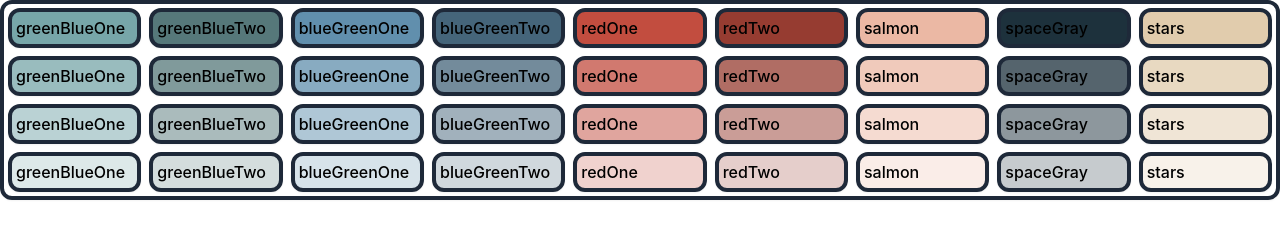
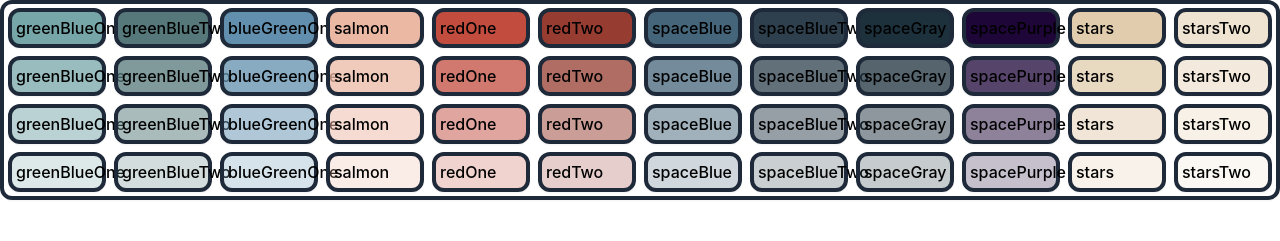
Before and after one commit to Skips2003/Jym, a Python web app: template app/templates/home.html in a window 1280 px wide. Shown: the part 78-319 px from the top of the page. Run offline with Jinja, Linux system fonts and the light colour scheme; the template is opened without the code that fills it, so the values that code supplies are empty; some libraries are stand-ins or nearby versions.

Commit message:
more colours

```diff
--- a/app/static/dist/output.css
+++ b/app/static/dist/output.css
@@ -103,12 +103,15 @@
     --color-greenBlueOne: #77a6a9;
     --color-greenBlueTwo: #56787a;
     --color-blueGreenOne: #618fad;
-    --color-blueGreenTwo: #45657a;
+    --color-spaceBlue: #45657a;
+    --color-spaceBlueTwo: #2E404D;
     --color-redOne: #c24d3f;
     --color-redTwo: #963c31;
     --color-salmon: #ebb8a4;
     --color-spaceGray: #1d313c;
     --color-stars: #e1ccad;
+    --color-starsTwo: #EFE3D2;
+    --color-spacePurple: #1F0638;
   }
 }
 @layer base {
@@ -535,8 +538,11 @@
   .grid-cols-7 {
     grid-template-columns: repeat(7, minmax(0, 1fr));
   }
-  .grid-cols-9 {
-    grid-template-columns: repeat(9, minmax(0, 1fr));
+  .grid-cols-11 {
+    grid-template-columns: repeat(11, minmax(0, 1fr));
+  }
+  .grid-cols-12 {
+    grid-template-columns: repeat(12, minmax(0, 1fr));
   }
   .grid-rows-1 {
     grid-template-rows: repeat(1, minmax(0, 1fr));
@@ -641,27 +647,6 @@
       background-color: color-mix(in oklab, var(--color-blueGreenOne) 75%, transparent);
     }
   }
-  .bg-blueGreenTwo {
-    background-color: var(--color-blueGreenTwo);
-  }
-  .bg-blueGreenTwo\/25 {
-    background-color: color-mix(in srgb, #45657a 25%, transparent);
-    @supports (color: color-mix(in lab, red, red)) {
-      background-color: color-mix(in oklab, var(--color-blueGreenTwo) 25%, transparent);
-    }
-  }
-  .bg-blueGreenTwo\/50 {
-    background-color: color-mix(in srgb, #45657a 50%, transparent);
-    @supports (color: color-mix(in lab, red, red)) {
-      background-color: color-mix(in oklab, var(--color-blueGreenTwo) 50%, transparent);
-    }
-  }
-  .bg-blueGreenTwo\/75 {
-    background-color: color-mix(in srgb, #45657a 75%, transparent);
-    @supports (color: color-mix(in lab, red, red)) {
-      background-color: color-mix(in oklab, var(--color-blueGreenTwo) 75%, transparent);
-    }
-  }
   .bg-brand {
     background-color: var(--color-brand);
   }
@@ -800,6 +785,48 @@
       background-color: color-mix(in oklab, var(--color-salmon) 75%, transparent);
     }
   }
+  .bg-spaceBlue {
+    background-color: var(--color-spaceBlue);
+  }
+  .bg-spaceBlue\/25 {
+    background-color: color-mix(in srgb, #45657a 25%, transparent);
+    @supports (color: color-mix(in lab, red, red)) {
+      background-color: color-mix(in oklab, var(--color-spaceBlue) 25%, transparent);
+    }
+  }
+  .bg-spaceBlue\/50 {
+    background-color: color-mix(in srgb, #45657a 50%, transparent);
+    @supports (color: color-mix(in lab, red, red)) {
+      background-color: color-mix(in oklab, var(--color-spaceBlue) 50%, transparent);
+    }
+  }
+  .bg-spaceBlue\/75 {
+    background-color: color-mix(in srgb, #45657a 75%, transparent);
+    @supports (color: color-mix(in lab, red, red)) {
+      background-color: color-mix(in oklab, var(--color-spaceBlue) 75%, transparent);
+    }
+  }
+  .bg-spaceBlueTwo {
+    background-color: var(--color-spaceBlueTwo);
+  }
+  .bg-spaceBlueTwo\/25 {
+    background-color: color-mix(in srgb, #2E404D 25%, transparent);
+    @supports (color: color-mix(in lab, red, red)) {
+      background-color: color-mix(in oklab, var(--color-spaceBlueTwo) 25%, transparent);
+    }
+  }
+  .bg-spaceBlueTwo\/50 {
+    background-color: color-mix(in srgb, #2E404D 50%, transparent);
+    @supports (color: color-mix(in lab, red, red)) {
+      background-color: color-mix(in oklab, var(--color-spaceBlueTwo) 50%, transparent);
+    }
+  }
+  .bg-spaceBlueTwo\/75 {
+    background-color: color-mix(in srgb, #2E404D 75%, transparent);
+    @supports (color: color-mix(in lab, red, red)) {
+      background-color: color-mix(in oklab, var(--color-spaceBlueTwo) 75%, transparent);
+    }
+  }
   .bg-spaceGray {
     background-color: var(--color-spaceGray);
   }
@@ -821,6 +848,27 @@
       background-color: color-mix(in oklab, var(--color-spaceGray) 75%, transparent);
     }
   }
+  .bg-spacePurple {
+    background-color: var(--color-spacePurple);
+  }
+  .bg-spacePurple\/25 {
+    background-color: color-mix(in srgb, #1F0638 25%, transparent);
+    @supports (color: color-mix(in lab, red, red)) {
+      background-color: color-mix(in oklab, var(--color-spacePurple) 25%, transparent);
+    }
+  }
+  .bg-spacePurple\/50 {
+    background-color: color-mix(in srgb, #1F0638 50%, transparent);
+    @supports (color: color-mix(in lab, red, red)) {
+      background-color: color-mix(in oklab, var(--color-spacePurple) 50%, transparent);
+    }
+  }
+  .bg-spacePurple\/75 {
+    background-color: color-mix(in srgb, #1F0638 75%, transparent);
+    @supports (color: color-mix(in lab, red, red)) {
+      background-color: color-mix(in oklab, var(--color-spacePurple) 75%, transparent);
+    }
+  }
   .bg-stars {
     background-color: var(--color-stars);
   }
@@ -840,6 +888,27 @@
     background-color: color-mix(in srgb, #e1ccad 75%, transparent);
     @supports (color: color-mix(in lab, red, red)) {
       background-color: color-mix(in oklab, var(--color-stars) 75%, transparent);
+    }
+  }
+  .bg-starsTwo {
+    background-color: var(--color-starsTwo);
+  }
+  .bg-starsTwo\/25 {
+    background-color: color-mix(in srgb, #EFE3D2 25%, transparent);
+    @supports (color: color-mix(in lab, red, red)) {
+      background-color: color-mix(in oklab, var(--color-starsTwo) 25%, transparent);
+    }
+  }
+  .bg-starsTwo\/50 {
+    background-color: color-mix(in srgb, #EFE3D2 50%, transparent);
+    @supports (color: color-mix(in lab, red, red)) {
+      background-color: color-mix(in oklab, var(--color-starsTwo) 50%, transparent);
+    }
+  }
+  .bg-starsTwo\/75 {
+    background-color: color-mix(in srgb, #EFE3D2 75%, transparent);
+    @supports (color: color-mix(in lab, red, red)) {
+      background-color: color-mix(in oklab, var(--color-starsTwo) 75%, transparent);
     }
   }
   .bg-yellow-200 {
@@ -954,15 +1023,6 @@
   }
   .text-white {
     color: var(--color-white);
-  }
-  .opacity-25 {
-    opacity: 25%;
-  }
-  .opacity-50 {
-    opacity: 50%;
-  }
-  .opacity-75 {
-    opacity: 75%;
   }
   .shadow-lg {
     --tw-shadow: 0 10px 15px -3px var(--tw-shadow-color, rgb(0 0 0 / 0.1)), 0 4px 6px -4px var(--tw-shadow-color, rgb(0 0 0 / 0.1));
--- a/app/static/src/input.css
+++ b/app/static/src/input.css
@@ -9,12 +9,15 @@
     --color-greenBlueOne: #77a6a9;
     --color-greenBlueTwo: #56787a;
     --color-blueGreenOne: #618fad;
-    --color-blueGreenTwo: #45657a;
+    --color-spaceBlue: #45657a;
+    --color-spaceBlueTwo: #2E404D;
     --color-redOne: #c24d3f;
     --color-redTwo: #963c31;
     --color-salmon: #ebb8a4;
     --color-spaceGray: #1d313c;
     --color-stars: #e1ccad;
+    --color-starsTwo: #EFE3D2;
+    --color-spacePurple: #1F0638;
 
     /* default color */
     --color-default: var(--color-gray-800);
--- a/app/templates/home.html
+++ b/app/templates/home.html
@@ -8,43 +8,58 @@
         const currentSchedule = {{ schedule|tojson|safe }};
         console.log(currentSchedule);
     </script>
-    <div class="baseCard grid grid-cols-9 gap-2">
+    <div class="baseCard grid grid-cols-12 gap-2">
         <div class="baseCard col-span-1 bg-greenBlueOne"><p>greenBlueOne</p></div>
         <div class="baseCard col-span-1 bg-greenBlueTwo"><p>greenBlueTwo</p></div>
         <div class="baseCard col-span-1 bg-blueGreenOne"><p>blueGreenOne</p></div>
-        <div class="baseCard col-span-1 bg-blueGreenTwo"><p>blueGreenTwo</p></div>
+        <div class="baseCard col-span-1 bg-salmon"><p>salmon</p></div>
         <div class="baseCard col-span-1 bg-redOne"><p>redOne</p></div>
         <div class="baseCard col-span-1 bg-redTwo"><p>redTwo</p></div>
-        <div class="baseCard col-span-1 bg-salmon"><p>salmon</p></div>
+        <div class="baseCard col-span-1 bg-spaceBlue"><p>spaceBlue</p></div>
+        <div class="baseCard col-span-1 bg-spaceBlueTwo"><p>spaceBlueTwo</p></div>
         <div class="baseCard col-span-1 bg-spaceGray"><p>spaceGray</p></div>
+        <div class="baseCard col-span-1 bg-spacePurple"><p>spacePurple</p></div>
         <div class="baseCard col-span-1 bg-stars"><p>stars</p></div>
+        <div class="baseCard col-span-1 bg-starsTwo"><p>starsTwo</p></div>
+
         <div class="baseCard col-span-1 bg-greenBlueOne/75"><p>greenBlueOne</p></div>
         <div class="baseCard col-span-1 bg-greenBlueTwo/75"><p>greenBlueTwo</p></div>
         <div class="baseCard col-span-1 bg-blueGreenOne/75"><p>blueGreenOne</p></div>
-        <div class="baseCard col-span-1 bg-blueGreenTwo/75"><p>blueGreenTwo</p></div>
+        <div class="baseCard col-span-1 bg-salmon/75"><p>salmon</p></div>
         <div class="baseCard col-span-1 bg-redOne/75"><p>redOne</p></div>
         <div class="baseCard col-span-1 bg-redTwo/75"><p>redTwo</p></div>
-        <div class="baseCard col-span-1 bg-salmon/75"><p>salmon</p></div>
+        <div class="baseCard col-span-1 bg-spaceBlue/75"><p>spaceBlue</p></div>
+        <div class="baseCard col-span-1 bg-spaceBlueTwo/75"><p>spaceBlueTwo</p></div>
         <div class="baseCard col-span-1 bg-spaceGray/75"><p>spaceGray</p></div>
+        <div class="baseCard col-span-1 bg-spacePurple/75"><p>spacePurple</p></div>
         <div class="baseCard col-span-1 bg-stars/75"><p>stars</p></div>
+        <div class="baseCard col-span-1 bg-starsTwo/75"><p>starsTwo</p></div>
+
         <div class="baseCard col-span-1 bg-greenBlueOne/50"><p>greenBlueOne</p></div>
         <div class="baseCard col-span-1 bg-greenBlueTwo/50"><p>greenBlueTwo</p></div>
         <div class="baseCard col-span-1 bg-blueGreenOne/50"><p>blueGreenOne</p></div>
-        <div class="baseCard col-span-1 bg-blueGreenTwo/50"><p>blueGreenTwo</p></div>
+        <div class="baseCard col-span-1 bg-salmon/50"><p>salmon</p></div>
         <div class="baseCard col-span-1 bg-redOne/50"><p>redOne</p></div>
         <div class="baseCard col-span-1 bg-redTwo/50"><p>redTwo</p></div>
-        <div class="baseCard col-span-1 bg-salmon/50"><p>salmon</p></div>
+        <div class="baseCard col-span-1 bg-spaceBlue/50"><p>spaceBlue</p></div>
+        <div class="baseCard col-span-1 bg-spaceBlueTwo/50"><p>spaceBlueTwo</p></div>
         <div class="baseCard col-span-1 bg-spaceGray/50"><p>spaceGray</p></div>
+        <div class="baseCard col-span-1 bg-spacePurple/50"><p>spacePurple</p></div>
         <div class="baseCard col-span-1 bg-stars/50"><p>stars</p></div>
+        <div class="baseCard col-span-1 bg-starsTwo/50"><p>starsTwo</p></div>
+
         <div class="baseCard col-span-1 bg-greenBlueOne/25"><p>greenBlueOne</p></div>
         <div class="baseCard col-span-1 bg-greenBlueTwo/25"><p>greenBlueTwo</p></div>
         <div class="baseCard col-span-1 bg-blueGreenOne/25"><p>blueGreenOne</p></div>
-        <div class="baseCard col-span-1 bg-blueGreenTwo/25"><p>blueGreenTwo</p></div>
+        <div class="baseCard col-span-1 bg-salmon/25"><p>salmon</p></div>
         <div class="baseCard col-span-1 bg-redOne/25"><p>redOne</p></div>
         <div class="baseCard col-span-1 bg-redTwo/25"><p>redTwo</p></div>
-        <div class="baseCard col-span-1 bg-salmon/25"><p>salmon</p></div>
+        <div class="baseCard col-span-1 bg-spaceBlue/25"><p>spaceBlue</p></div>
+        <div class="baseCard col-span-1 bg-spaceBlueTwo/25"><p>spaceBlueTwo</p></div>
         <div class="baseCard col-span-1 bg-spaceGray/25"><p>spaceGray</p></div>
+        <div class="baseCard col-span-1 bg-spacePurple/25"><p>spacePurple</p></div>
         <div class="baseCard col-span-1 bg-stars/25"><p>stars</p></div>
+        <div class="baseCard col-span-1 bg-starsTwo/25"><p>starsTwo</p></div>
     </div>
     <div class="p-10">
         <h1>Welcome back, {{ current_user.firstName }}</h1>
```
